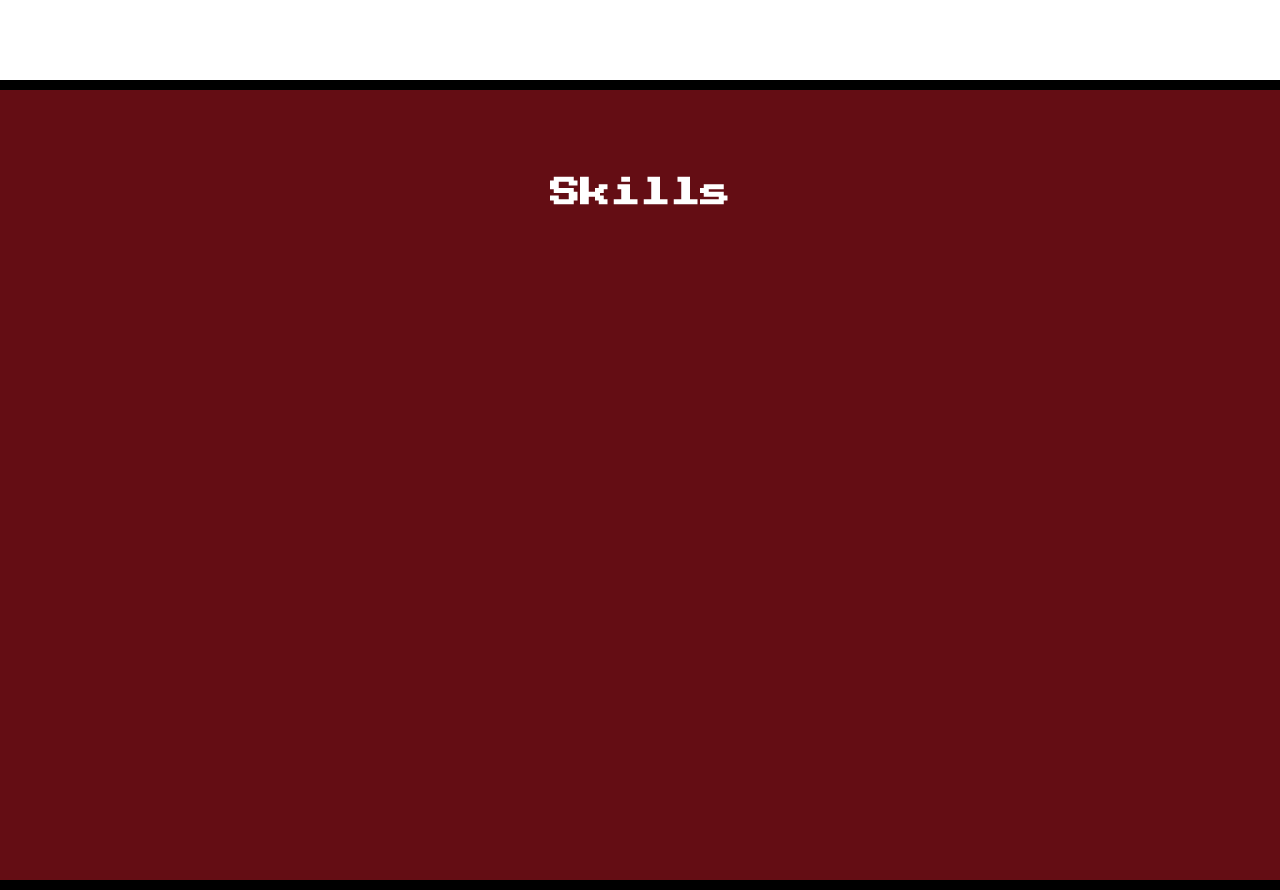
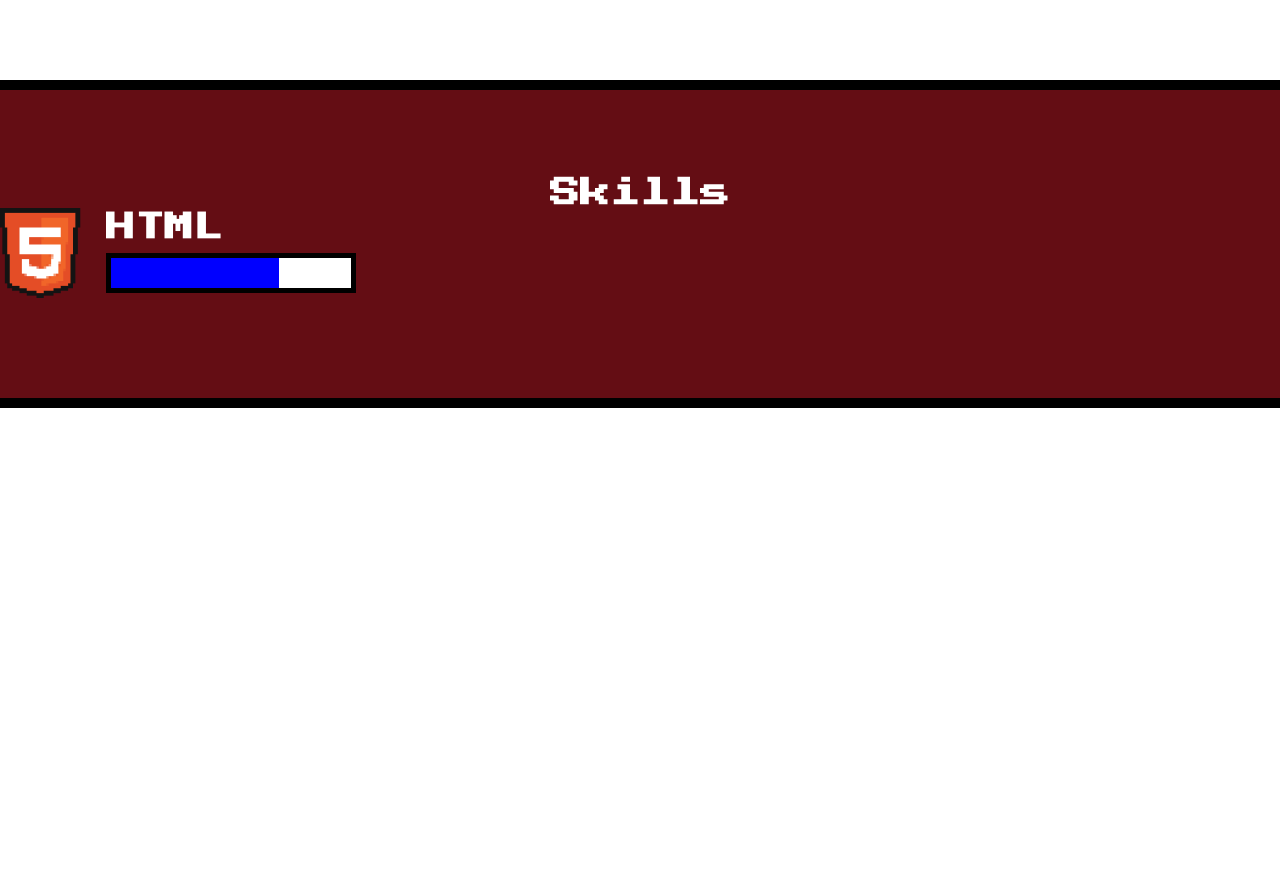
Before and after one commit to ViniciusOliveiraNW/projeto-estudo, a plain HTML site: page github/index.html in a window 1280 px wide. Shown: the part 800-1690 px from the top of the page. After the commit the page ends 1208 px from the top, so only its background shows below. Drawn offline with Linux system fonts and the light colour scheme; a web font is replaced by a local one.

Commit message:
Create skills-tec component

```diff
--- a/github/css/components/box.css
+++ b/github/css/components/box.css
@@ -1,6 +1,5 @@
 .box{
     background-color: #3A4042;
-
     padding: 42px 45px;
     box-shadow: 5px 5px 2px black;
     text-align: center;
--- a/github/css/components/button.css
+++ b/github/css/components/button.css
@@ -1,6 +1,6 @@
 
 .button{
-
+    display: inline-block;
     background-color: #d84040;
     height: 60px;
     padding-left: 17px;
--- /dev/null
+++ b/github/css/components/section.css
@@ -0,0 +1,6 @@
+.section{
+    background-color:#640D14;
+    padding-top: 50px;
+    padding-bottom: 100px;
+    border-bottom: 10px solid black;
+}
--- /dev/null
+++ b/github/css/components/skill.css
@@ -0,0 +1,16 @@
+.skill-tec{
+    display: flex;
+    font-family: "Press Start 2P", serif, sans-serif;
+    font-size: 25px;
+    color: #FFF;
+}
+
+.skill-tec .icon{
+    margin-right: 25px;
+}
+
+.skill-tec .right{
+    display: flex;
+    flex-direction: column;
+    justify-content: space-around;
+}
--- a/github/css/components/skills.css
+++ /dev/null
@@ -1,15 +0,0 @@
-.Skills{
-    display: flex;
-    flex-direction: row;
-    flex-wrap: wrap;
-    align-content: flex-start;
-    justify-content:center;
-    background-color:#640D14;
-    padding-top: 50px;
-    height: 740px;
-    border-bottom: 10px solid black;
-}
-
-.Skills .wrapper2{
-    display: flex;
-}
--- a/github/css/components/subtitle.css
+++ /dev/null
@@ -1,13 +0,0 @@
-.subtitle{
-    font-family: "Press Start 2P", serif, sans-serif;
-    font-size: 30px;
-    text-shadow: 4px 4px 2px black;
-    padding-top: 38px;
-    color: white;
-}
-
-.subtitle.-second{
-    color: #FFF;
-    text-shadow: none;
-    text-align: center;
-}
--- a/github/index.html
+++ b/github/index.html
@@ -13,11 +13,13 @@
     <link rel="stylesheet" href="css/components/header.css">
     <link rel="stylesheet" href="css/components/action.css">
     <link rel="stylesheet" href="css/components/title.css">
-    <link rel="stylesheet" href="css/components/subtitle.css">
+    <link rel="stylesheet" href="css/components/main-subtitle.css">
     <link rel="stylesheet" href="css/components/box.css">
     <link rel="stylesheet" href="css/components/button.css">
     <link rel="stylesheet" href="css/components/banner.css">
-    <link rel="stylesheet" href="css/components/skills.css">
+    <link rel="stylesheet" href="css/components/section.css">
+    <link rel="stylesheet" href="css/components/skill.css">
+    <link rel="stylesheet" href="css/components/progress-bar.css">
 
 
     <title>Document</title>
@@ -40,7 +42,7 @@
                 <h1 class="title">
                     Vinicius Oliveira
                 </h1>
-                <h2 class="subtitle">FrontEnd Study</h2>
+                <h2 class="main-subtitle">FrontEnd Study</h2>
             </div>
             <div class="navigation">
                 <a class="button" href="">DownloadCV</a>
@@ -49,8 +51,16 @@
          </div>
     </section>
 
-    <section class="Skills">
-        <h2 class="subtitle -second">Skills</h2>
+    <section class="section">
+        <h2 class="main-subtitle -second">Skills</h2>
+
+        <article class="skill-tec">
+                <img class="icon" src="assets/img/ico_html5.png" alt="logo do html5 em pixel art"/>
+            <div class="right">
+                <h3 class="subtitle">HTML</h3>
+                <progress class="progress-bar" max="100" value="70"></progress>
+            </div>
+        </article>
     </section>
 </body>
 </html>
```
